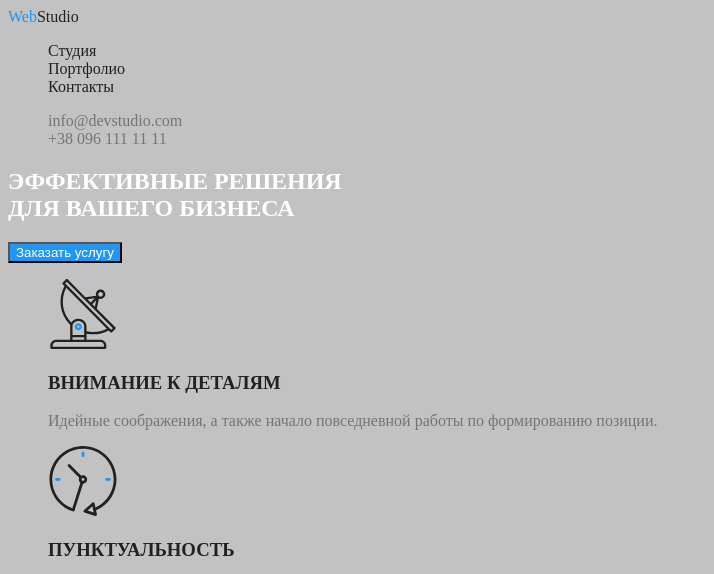
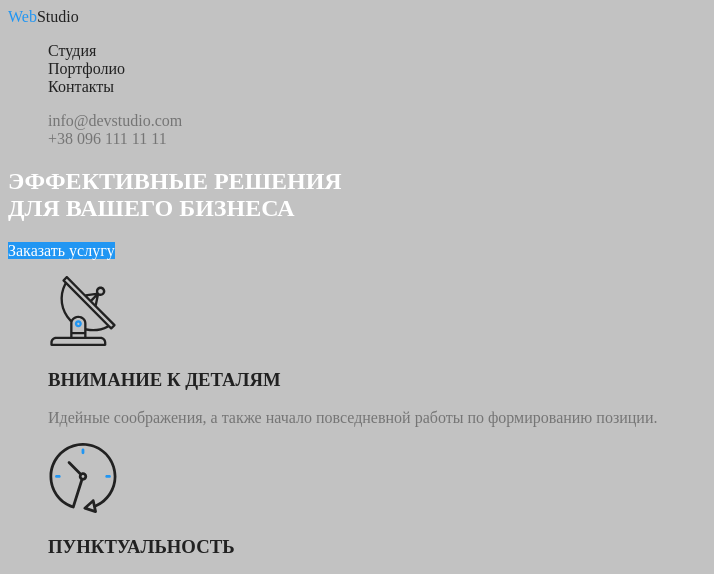
Before and after one commit to joannagaldzinska/goit-markup-hw-02, a plain HTML site: page index.html in a window 1280 px wide. Shown: the top 574 px of the page, without its empty margins (0-714 px from the left). Drawn offline with Linux system fonts and the light colour scheme.

Commit message:
css path changed

```diff
--- a/css/styles.css
+++ b/css/styles.css
@@ -74,9 +74,10 @@ li{
     text-transform: uppercase;
 }
 
-.button-blue{
+.hero a{
     color: var(--white-title-color);
     background-color: var(--additional-color);
+    text-decoration: none;
 }
 
 /* наши преимущества */
--- a/index.html
+++ b/index.html
@@ -4,7 +4,7 @@
     <meta charset="UTF-8">
     <meta name="viewport" content="width=device-width, initial-scale=1.0">
     <title>WebStudio</title>
-    <link rel="stylesheet" href="./css/styles.css">
+    <link rel="stylesheet" href="css/styles.css">
 </head>
 <body>
     <!-- неизменная шапка сайта -->
@@ -31,7 +31,7 @@
         <!-- герой -->
         <section class="hero">
             <h1>Эффективные решения<br> для вашего бизнеса</h1>
-            <button target="_blank" class="button-blue">Заказать услугу</button>
+            <a href=""> Заказать услугу</a>
         </section>
 
         <!-- наши преимущества -->
```
Also changed, not shown: portfolio.html (+1 -1 lines).
